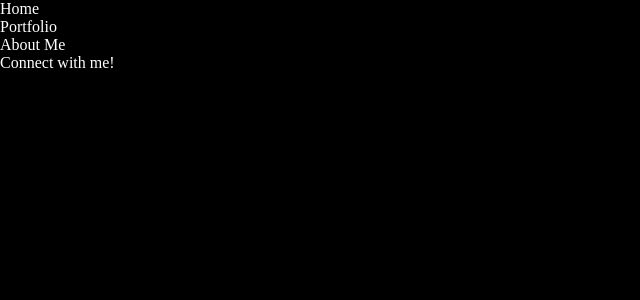
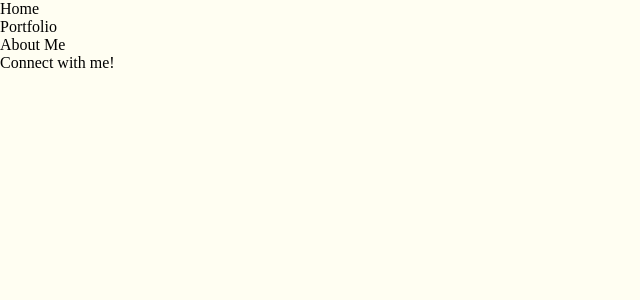
Before and after one commit to alishafulton/af, a React (Vite) app: page / in a window 1280 px wide. Shown: the top 300 px of the page, without its empty margins (0-640 px from the left). Built offline with nearby package versions, Linux system fonts and the light colour scheme.

Commit message:
Update index.css

```diff
--- a/src/index.css
+++ b/src/index.css
@@ -4,7 +4,7 @@
 }
 body {
   height: 100vh;
-  background: #000000;
-  color: #ffffff;
+  background: #FFFEF2;
+  color: #000000;
 
 }
```
